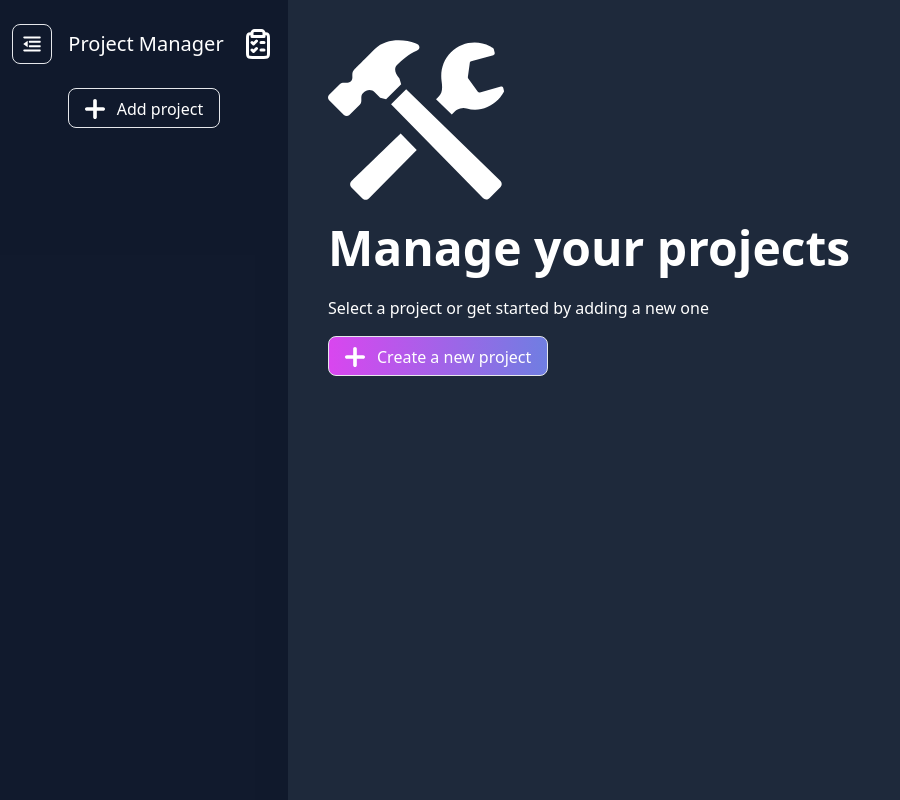
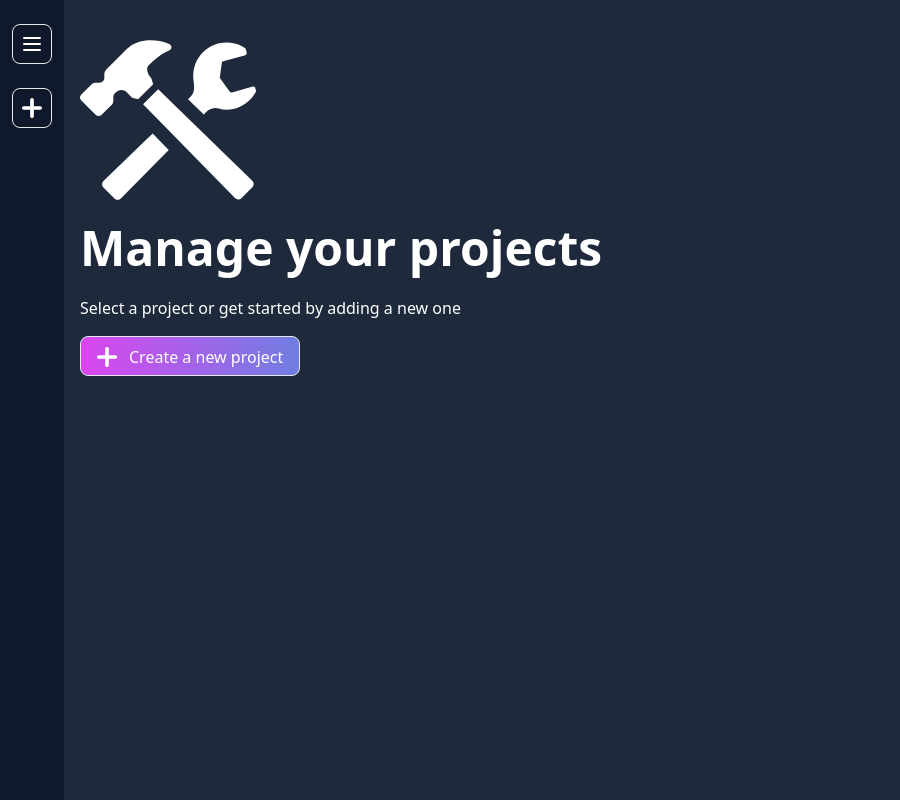
Before and after one commit to pawelek3113/project-manager, a React (Vite) app: page / in a window 1280 px wide. Shown: the whole page, without its empty margins (0-900 px from the left). Built offline with nearby package versions, Linux system fonts and the light colour scheme.

Commit message:
refactor: Improve sidebar visibility logic and UI

```diff
--- a/src/App.jsx
+++ b/src/App.jsx
@@ -13,9 +13,12 @@ function App() {
   });
 
   const [projectEditing, setProjectEditing] = useState(false);
+  const [sidebarVisibility, setSidebarVisibility] = useState(false);
+
   const [addingProjectTask, setAddingProjectTask] = useState(false);
 
   function handleStartAddProject() {
+    setSidebarVisibility(false);
     setProjectsState((prevProjectsState) => {
       return { ...prevProjectsState, selectedProjectId: null };
     });
@@ -27,6 +30,7 @@ function App() {
   }
 
   function handleAddProject(projectData) {
+    setSidebarVisibility(false);
     setProjectsState((prevProjectsState) => {
       const projectId = uuid();
       const newProject = { ...projectData, id: projectId };
@@ -40,6 +44,7 @@ function App() {
   }
 
   function handleSelect(id) {
+    setSidebarVisibility(false);
     setProjectEditing(false);
     setAddingProjectTask(false);
     setProjectsState((prevProjectsState) => {
@@ -120,13 +125,23 @@ function App() {
   return (
     <main className="flex h-full w-full flex-col gap-4 bg-slate-800 text-white md:flex-row md:gap-10">
       <Navbar onStartAddProject={handleStartAddProject} />
+      <div className="min-h-screen w-full">
         <Sidebar
           selectedProjectId={projectsState.selectedProjectId}
           onStartAddProject={handleStartAddProject}
           projects={projectsState.projects}
           onSelect={handleSelect}
+          sidebarSettings={{ sidebarVisibility, setSidebarVisibility }}
         />
-      <div className="flex w-full flex-col gap-2">{content}</div>
+        <div
+          className="flex w-full flex-col gap-2 pl-20"
+          onClick={() => {
+            setSidebarVisibility(false);
+          }}
+        >
+          {content}
+        </div>
+      </div>
     </main>
   );
 }
--- a/src/components/Sidebar.jsx
+++ b/src/components/Sidebar.jsx
@@ -1,4 +1,3 @@
-import { useState } from "react";
 import HideMenuIcon from "../icons/HideMenuIcon";
 import LogoIcon from "../icons/LogoIcon";
 import MenuIcon from "../icons/MenuIcon";
@@ -11,13 +10,12 @@ export default function Sidebar({
   onSelect,
   projects,
   selectedProjectId,
+  sidebarSettings,
 }) {
-  const [sidebarVisible, setsidebarVisible] = useState(true);
+  const { sidebarVisibility, setSidebarVisibility } = sidebarSettings;
 
   function handleHideMenu() {
-    setsidebarVisible((prevsidebarVisible) =>
-      prevsidebarVisible === true ? false : true,
-    );
+    setSidebarVisibility((prevSidebarVisibility) => !prevSidebarVisibility);
   }
 
   const projectsList = projects.map((project) => (
@@ -26,26 +24,26 @@ export default function Sidebar({
       onSelect={onSelect}
       key={project.id}
       selected={project.id === selectedProjectId ? true : ""}
-      long={sidebarVisible}
+      long={sidebarVisibility}
     />
   ));
 
   return (
     <aside
-      className={`min-h-screen bg-slate-900/85 ${sidebarVisible ? "md:w-[288px]" : "w-[64px]"} max-md:hidden md:py-6 ${sidebarVisible ? "md:p-6" : "md:p-2"} flex flex-col items-center md:gap-6`}
+      className={`fixed top-0 min-h-screen bg-slate-900/85 backdrop-blur-sm ${sidebarVisibility ? "md:w-[288px]" : "w-[64px]"} max-md:hidden md:py-6 ${sidebarVisibility ? "md:p-6" : "md:p-2"} flex flex-col items-center md:gap-6`}
     >
       <div className="flex flex-row items-center gap-4">
         <Button
           onClick={handleHideMenu}
           icon={
-            sidebarVisible ? (
+            sidebarVisibility ? (
               <HideMenuIcon width="20" height="20" />
             ) : (
               <MenuIcon width="20" height="20" />
             )
           }
         />
-        {sidebarVisible && (
+        {sidebarVisibility && (
           <>
             <h2 className="text-nowrap text-xl leading-10">Project Manager</h2>
             <LogoIcon />
@@ -53,7 +51,7 @@ export default function Sidebar({
         )}
       </div>
       <Button
-        text={sidebarVisible && "Add project"}
+        text={sidebarVisibility && "Add project"}
         icon={<PlusIcon width="20" height="20" />}
         onClick={onStartAddProject}
       />
--- a/src/components/Task.jsx
+++ b/src/components/Task.jsx
@@ -23,13 +23,13 @@ const Task = forwardRef(function Task(
   return (
     <Modal ref={modal} custom className="h-3/4 w-1/2">
       <div className="flex h-full w-full flex-col justify-between gap-3">
-        <div className="flex flex-row justify-between items-center">
-          <div className="flex flex-col gap-2 w-full">
+        <div className="flex flex-row items-center justify-between">
+          <div className="flex w-full flex-col gap-2">
             <h1 className="text-2xl font-bold">{task.taskTitle}</h1>
             <p>{task.taskDescription}</p>
           </div>
-          <div className="flex justify-end h-1/2 items-center w-full">
-            <TaskStatus task={task} onTaskUpdate={onTaskUpdate} className=""/>
+          <div className="flex h-1/2 w-full items-center justify-end">
+            <TaskStatus task={task} onTaskUpdate={onTaskUpdate} className="" />
           </div>
         </div>
 
--- a/src/components/TaskListItem.jsx
+++ b/src/components/TaskListItem.jsx
@@ -12,10 +12,7 @@ export default function TaskListItem({ task, onTaskUpdate, ...props }) {
         </h1>
         <p className="line-clamp-2">{task.taskDescription}</p>
       </div>
-      <TaskStatus
-        task={task}
-        onTaskUpdate={onTaskUpdate}
-      />
+      <TaskStatus task={task} onTaskUpdate={onTaskUpdate} />
     </li>
   );
 }
```
Lines whose indentation alone changed are shown as unchanged.
